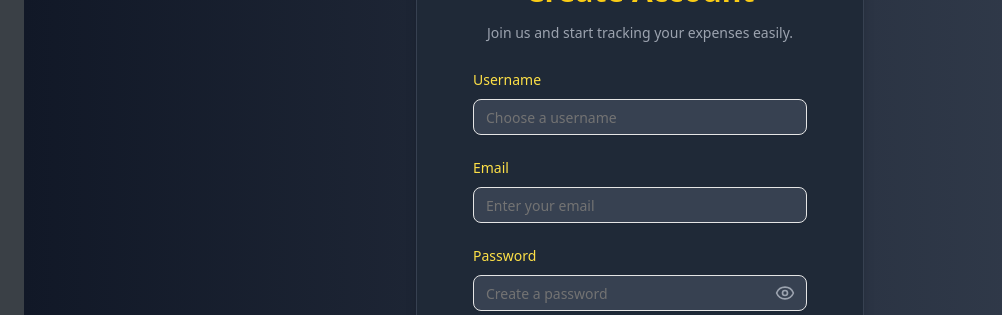
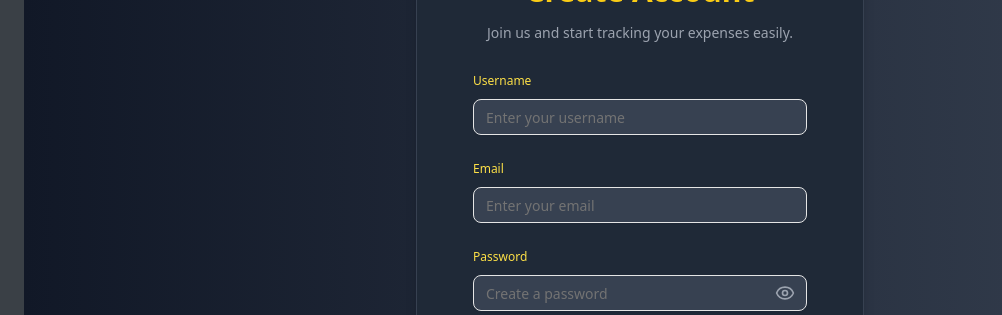
Before and after one commit to Muhammed-Sahad-P/Expense-tracker, a Next.js app in the folder frontend/expense-tracker/: page /register in a window 1280 px wide. Shown: the part 232-547 px from the top of the page, without its empty margins (0-1002 px from the left). Built offline with nearby package versions, Linux system fonts and the light colour scheme; no server answers.

Commit message:
update error message

```diff
--- a/frontend/expense-tracker/src/components/Auth/Login.tsx
+++ b/frontend/expense-tracker/src/components/Auth/Login.tsx
@@ -9,6 +9,14 @@ import { Card, CardHeader, CardContent, CardFooter } from "@/components/ui/card"
 import { Input } from "@/components/ui/input";
 import { Button } from "@/components/ui/button";
 import { Label } from "@/components/ui/label";
+
+interface ErrorResponse {
+    response: {
+        data: {
+            message: string;
+        };
+    };
+}
 
 export default function Login() {
     const [username, setUsername] = useState("");
@@ -49,7 +57,7 @@ export default function Login() {
                 <CardContent>
                     <form onSubmit={handleSubmit} className="space-y-5">
                         <div className="space-y-2">
-                            <Label htmlFor="username" className="text-yellow-300">Username</Label>
+                            <Label htmlFor="username" className="text-yellow-300 text-[12px]">Username</Label>
                             <Input
                                 id="username"
                                 type="text"
@@ -61,7 +69,7 @@ export default function Login() {
                             />
                         </div>
                         <div className="space-y-2">
-                            <Label htmlFor="password" className="text-yellow-300">Password</Label>
+                            <Label htmlFor="password" className="text-yellow-300 text-[12px]">Password</Label>
                             <div className="relative">
                                 <Input
                                     id="password"
@@ -84,9 +92,9 @@ export default function Login() {
                         </div>
 
                         {error && (
-                            <div className="text-sm text-red-500 bg-red-900 p-2 rounded-lg border border-red-600 text-center">
-                                {error instanceof Error ? error.message : "Invalid credentials"}
-                            </div>
+                            <p className="text-sm text-red-500 p-2 rounded-lg text-center">
+                                {((error as unknown) as ErrorResponse).response?.data?.message || "Something went wrong. Please try again."}
+                            </p>
                         )}
 
                         <Button
--- a/frontend/expense-tracker/src/components/Auth/Signup.tsx
+++ b/frontend/expense-tracker/src/components/Auth/Signup.tsx
@@ -10,6 +10,13 @@ import { Input } from "@/components/ui/input";
 import { Button } from "@/components/ui/button";
 import { Label } from "@/components/ui/label";
 
+interface ErrorResponse {
+    response: {
+        data: {
+            message: string;
+        };
+    };
+}
 export default function Signup() {
     const [username, setUsername] = useState("");
     const [email, setEmail] = useState("");
@@ -40,11 +47,11 @@ export default function Signup() {
                 <CardContent>
                     <form onSubmit={handleSubmit} className="space-y-5">
                         <div className="space-y-2">
-                            <Label htmlFor="username" className="text-yellow-300">Username</Label>
+                            <Label htmlFor="username" className="text-yellow-300 text-[12px]">Username</Label>
                             <Input
                                 id="username"
                                 type="text"
-                                placeholder="Choose a username"
+                                placeholder="Enter your username"
                                 value={username}
                                 onChange={(e) => setUsername(e.target.value)}
                                 required
@@ -53,7 +60,7 @@ export default function Signup() {
                         </div>
 
                         <div className="space-y-2">
-                            <Label htmlFor="email" className="text-yellow-300">Email</Label>
+                            <Label htmlFor="email" className="text-yellow-300 text-[12px]">Email</Label>
                             <Input
                                 id="email"
                                 type="email"
@@ -66,7 +73,7 @@ export default function Signup() {
                         </div>
 
                         <div className="space-y-2">
-                            <Label htmlFor="password" className="text-yellow-300">Password</Label>
+                            <Label htmlFor="password" className="text-yellow-300 text-[12px]">Password</Label>
                             <div className="relative">
                                 <Input
                                     id="password"
@@ -89,11 +96,10 @@ export default function Signup() {
                         </div>
 
                         {error && (
-                            <div className="text-sm text-red-500 bg-red-900 p-2 rounded-lg border border-red-600 text-center">
-                                {error instanceof Error ? error.message : "An error occurred"}
-                            </div>
+                            <p className="text-sm text-red-500 p-2 rounded-lg text-center">
+                                {((error as unknown) as ErrorResponse).response?.data?.message || "Something went wrong. Please try again."}
+                            </p>
                         )}
-
                         <Button
                             type="submit"
                             disabled={isPending}
```
